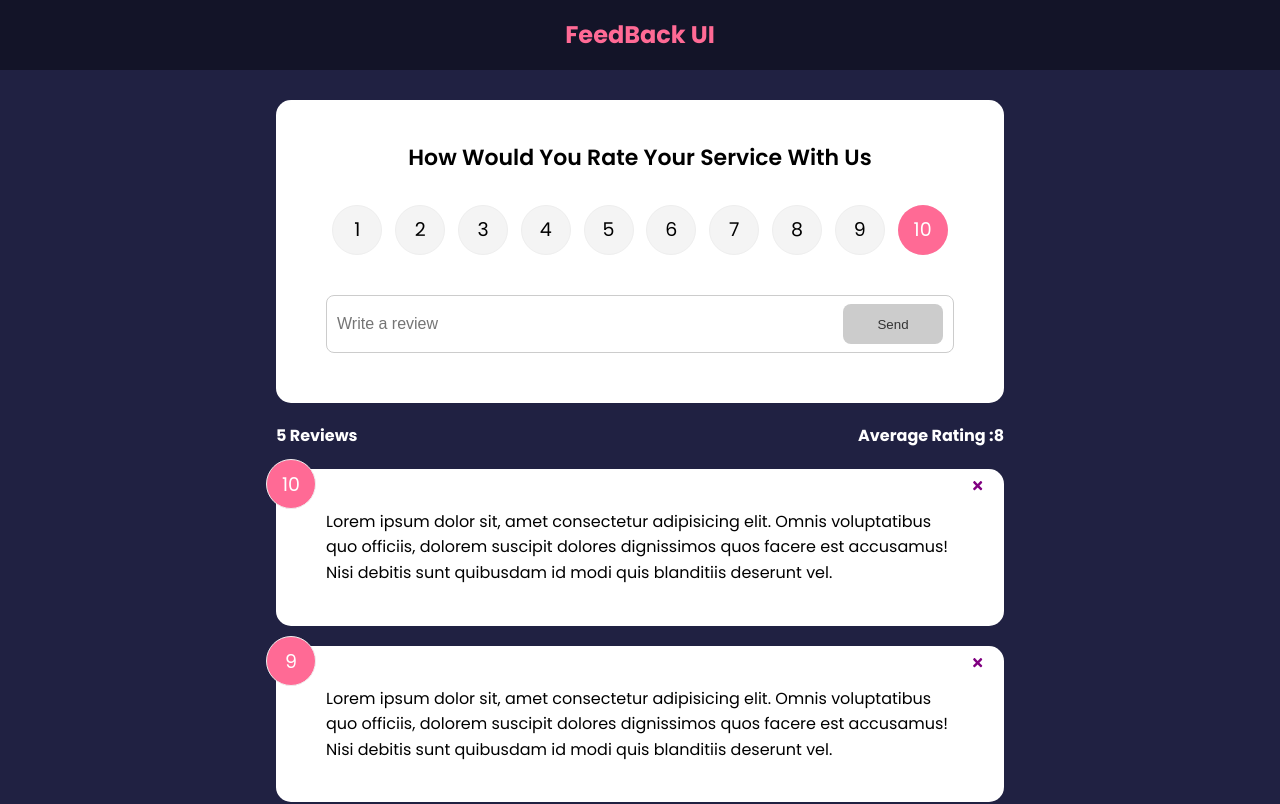
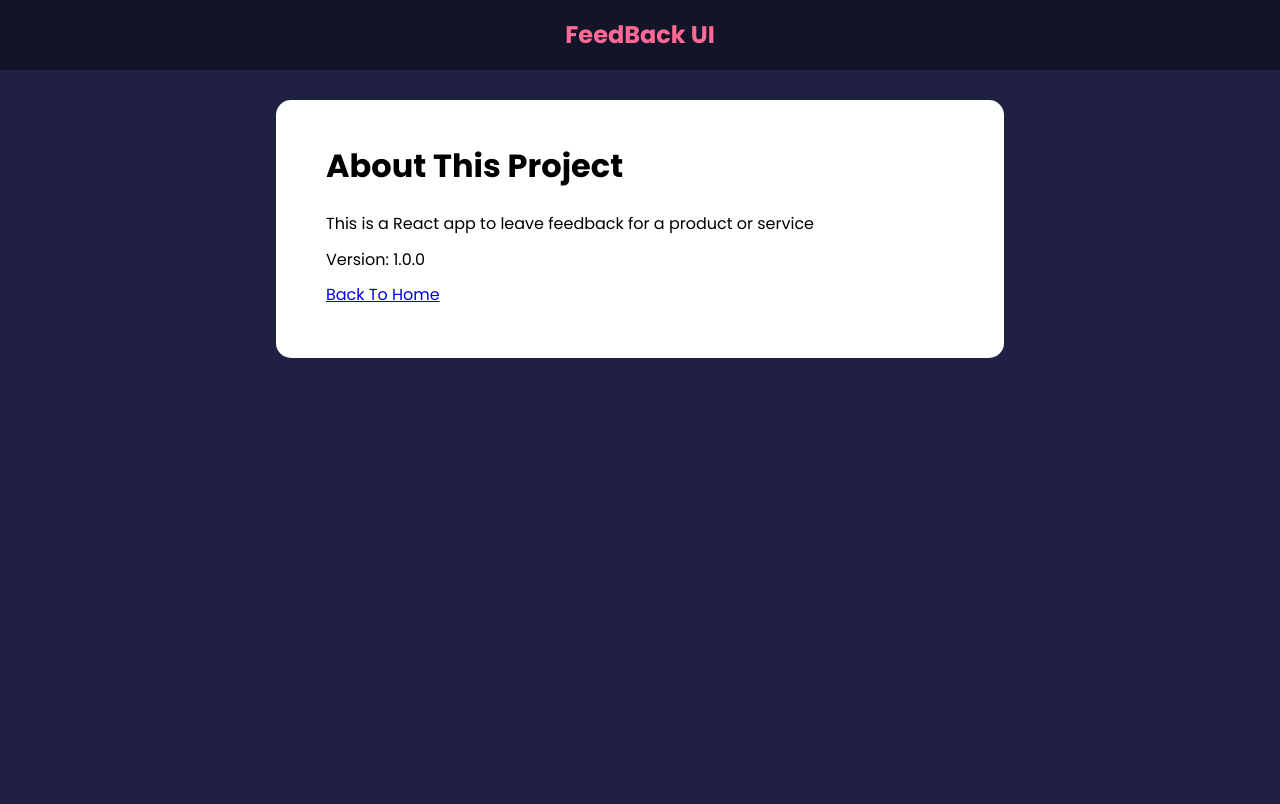
Before and after one commit to Mohd-muneer/FeedBack-app-React-, a React (Create React App) app in the folder feedback-app/: page /about in a window 1280 px wide. Shown: the top 804 px of the page. Built offline with nearby package versions, Linux system fonts and the light colour scheme; the HTML template or start-up script is replaced by a standard one.

Commit message:
used {router,route,routes,link} for linking

```diff
--- a/feedback-app/package.json
+++ b/feedback-app/package.json
@@ -6,9 +6,11 @@
     "@testing-library/jest-dom": "^5.16.5",
     "@testing-library/react": "^13.4.0",
     "@testing-library/user-event": "^13.5.0",
+    "framer-motion": "^8.5.0",
     "react": "^18.2.0",
     "react-dom": "^18.2.0",
     "react-icons": "^4.7.1",
+    "react-router-dom": "^6.7.0",
     "react-scripts": "5.0.1",
     "uuid": "^9.0.0",
     "web-vitals": "^2.1.4"
--- a/feedback-app/src/App.js
+++ b/feedback-app/src/App.js
@@ -1,10 +1,13 @@
 import {v4 as uuidv4} from 'uuid'
+import {BrowserRouter as Router,Route,Routes} from 'react-router-dom'
 import { useState } from "react"
 import Header from "./components/Header"
 import FeedbackList from "./components/FeedbackList"
 import FeedbackStats from "./components/FeedbackStats"
 import FeedbackData from "./data/FeedbackData"
 import FeedbackForm from "./components/FeedbackForm"
+import AboutPage from './pages/AboutPage'
+import AboutIconLink from './components/AboutIconLink'
 
 
 function App() {
@@ -24,18 +27,33 @@
 
 
     return (
-        <>
+        <Router>
         <Header/>
         <div className="container">
+          <Routes>
+          <Route exact path='/' element={
+            <>
             <FeedbackForm handleAdd={addFeedback} />
           <FeedbackStats feedback={feedback}/>
           <FeedbackList feedback={feedback}
-          handleDelete={deleteFeedback}/>
+          handleDelete={deleteFeedback}
+          />
+          <AboutIconLink/>
+
+            </>
+          }>
+
+          </Route>
+
+           <Route path='/about' element={<AboutPage/>}/>
+           </Routes>
+
+
 
 
         </div>
 
-        </>
+        </Router>
     )
 }
 
--- /dev/null
+++ b/feedback-app/src/components/AboutIconLink.jsx
@@ -0,0 +1,19 @@
+import React from 'react'
+import {FaQuestion} from 'react-icons/fa'
+
+import {Link} from 'react-router-dom'
+
+function AboutIconLink() {
+  return (
+    <div
+     className='about-link'
+     >
+     <Link to= '/about'>
+         <FaQuestion size={30}/>
+     </Link>
+
+    </div>
+  )
+}
+
+export default AboutIconLink
--- a/feedback-app/src/components/FeedBackList.jsx
+++ b/feedback-app/src/components/FeedBackList.jsx
@@ -1,3 +1,4 @@
+import {motion, AnimatePresence} from 'framer-motion'
 import PropTypes from 'prop-types'
 import FeedbackItem from "./FeedbackItem"
 
@@ -9,14 +10,34 @@
 
      return (
       <div className="feedback-list">
+      <AnimatePresence>
       {feedback.map((item)=>(
+        <motion.div
+         key={item.id}
+         initial={{opacity:0}}
+         animate={{opacity:1}}
+         exit={{opacity:0}}
+         >
         <FeedbackItem key={item.id} item={item}
         handleDelete={handleDelete}/>
+        </motion.div>
 
       ))}
+      </AnimatePresence>
 
       </div>
     )
+
+  // return (
+  //   <div className="feedback-list">
+  //   {feedback.map((item)=>(
+  //     <FeedbackItem key={item.id} item={item}
+  //     handleDelete={handleDelete}/>
+
+  //   ))}
+
+  //   </div>
+  // )
 }
 
 FeedBackList.propTypes = {
--- a/feedback-app/src/components/RatingSelect.jsx
+++ b/feedback-app/src/components/RatingSelect.jsx
@@ -2,7 +2,7 @@
 import { useState } from 'react'
 
 function RatingSelect({select}) {
-    const [selected,setSelected]=useState(10)
+    const [selected,setSelected]=useState('')
 
     const handleChange= (e)=>{
         setSelected(+e.currentTarget.value);
--- /dev/null
+++ b/feedback-app/src/pages/AboutPage.jsx
@@ -0,0 +1,20 @@
+import React from 'react'
+import Card from '../components/shared/Card'
+import { Link } from 'react-router-dom'
+
+function AboutPage() {
+  return (
+    <Card>
+      <div className="about">
+        <h1>About This Project</h1>
+        <p>This is a React app to leave feedback for a product or service</p>
+        <p>Version: 1.0.0</p>
+        <p>
+           <Link to="/">Back To Home </Link>
+        </p>
+      </div>
+     </Card>
+  )
+}
+
+export default AboutPage
```
Also changed, not shown: 1 other file (tests, documents, lock files or other folders). Lines whose indentation alone changed are shown as unchanged.
